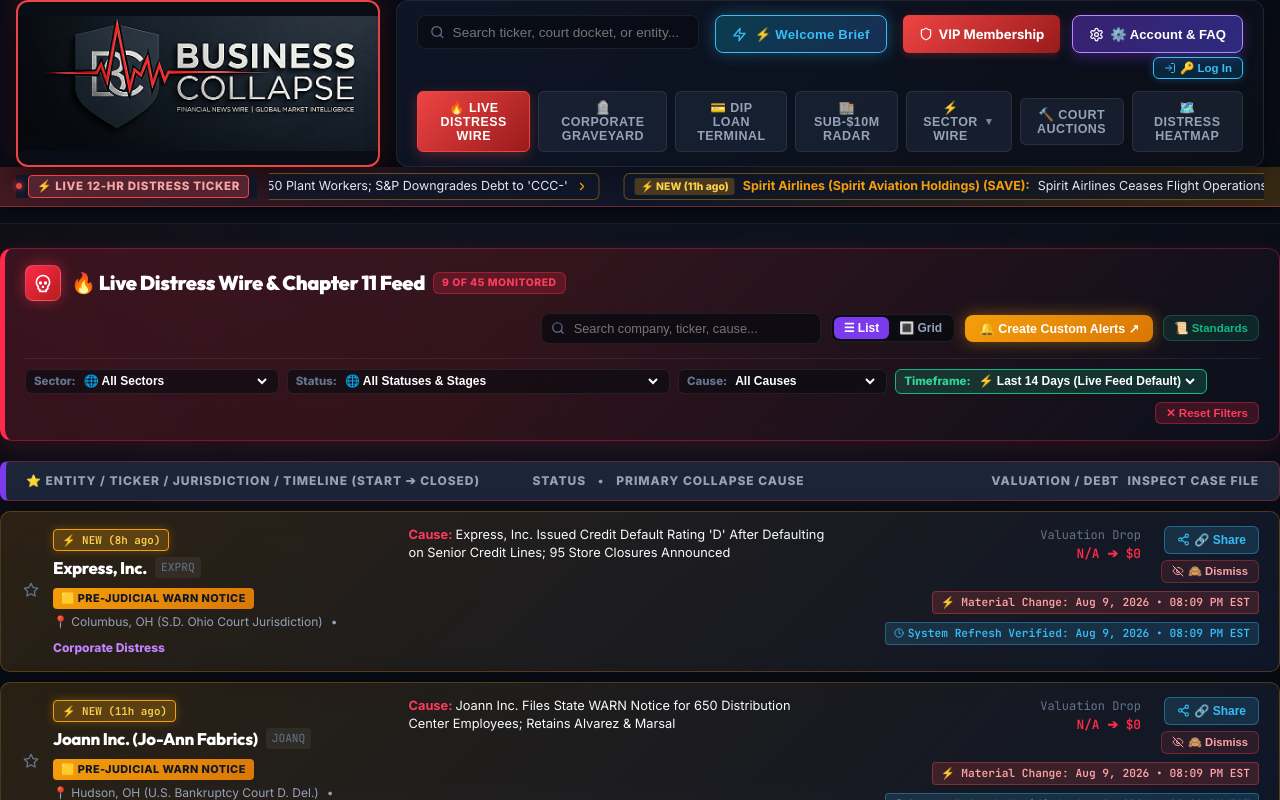
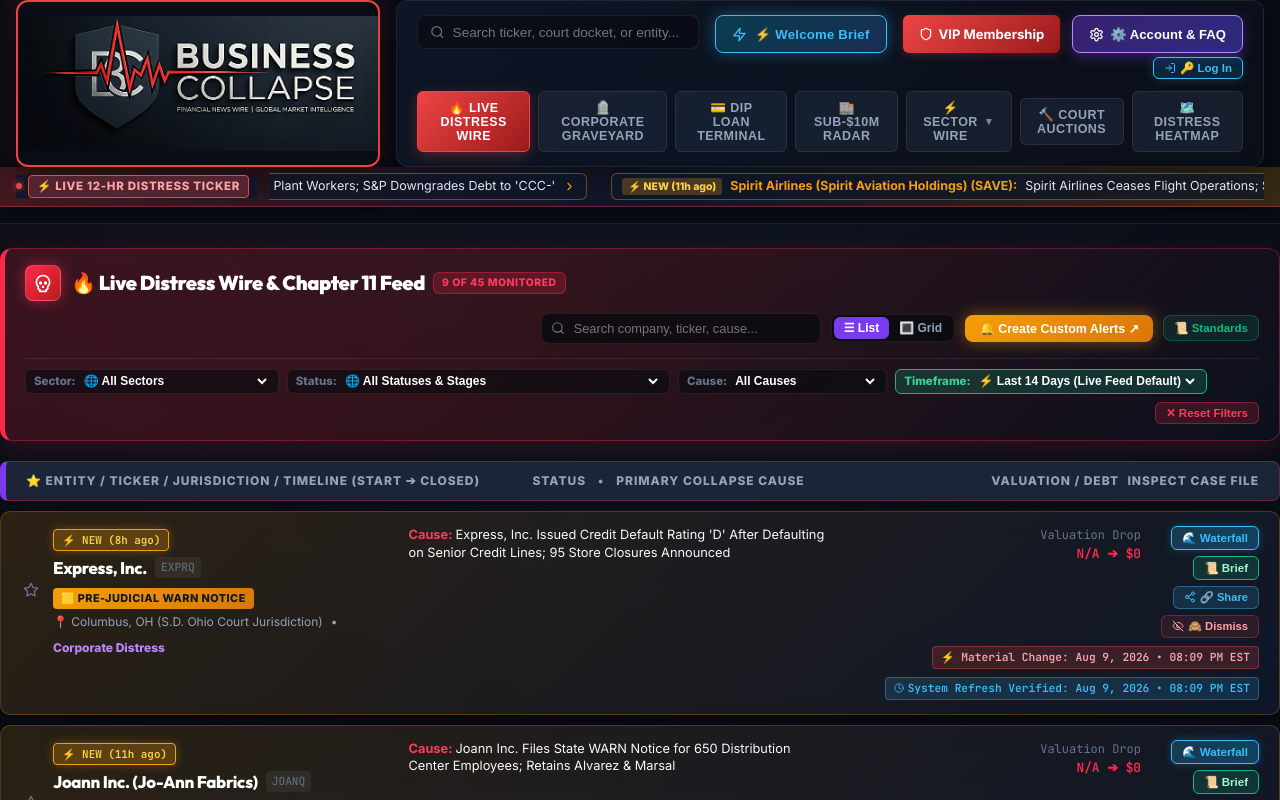
Before and after one commit to dlc92126/BusinessCollapse.Com, a React (Vite) app: page / in a window 1280 px wide. Shown: the top 800 px of the page. Built offline with nearby package versions, Linux system fonts and the light colour scheme.

Commit message:
feat: expose Waterfall and Brief action buttons on main card views

```diff
--- a/src/App.jsx
+++ b/src/App.jsx
@@ -699,6 +699,8 @@
             dismissedCompanyIds={dismissedCompanyIds}
             toggleDismissCompany={toggleDismissCompany}
             activeTab={activeTab}
+            onOpenWaterfall={handleOpenWaterfall}
+            onOpenDiligenceBrief={handleOpenDiligenceBrief}
 
 
 
--- a/src/components/CompanyGraveyard.jsx
+++ b/src/components/CompanyGraveyard.jsx
@@ -23,7 +23,9 @@
   onOpenShare,
   dismissedCompanyIds = [],
   toggleDismissCompany,
-  activeTab
+  activeTab,
+  onOpenWaterfall,
+  onOpenDiligenceBrief
 }) {
 
   const [statusFilter, setStatusFilter] = useState('ALL');
@@ -742,6 +744,57 @@
                       </div>
 
                       <div style={{ display: 'flex', flexDirection: 'column', gap: '6px', alignItems: 'flex-end' }}>
+                        {onOpenWaterfall && (
+                          <button
+                            onClick={(e) => {
+                              e.stopPropagation();
+                              onOpenWaterfall(company);
+                            }}
+                            style={{
+                              background: 'linear-gradient(135deg, rgba(56, 189, 248, 0.2) 0%, rgba(14, 165, 233, 0.3) 100%)',
+                              color: '#38BDF8',
+                              border: '1px solid #38BDF8',
+                              padding: '4px 10px',
+                              borderRadius: '6px',
+                              fontSize: '0.72rem',
+                              fontWeight: 900,
+                              cursor: 'pointer',
+                              display: 'inline-flex',
+                              alignItems: 'center',
+                              gap: '4px',
+                              boxShadow: '0 0 8px rgba(56, 189, 248, 0.25)'
+                            }}
+                            title="Launch Creditor Recovery Waterfall Simulator"
+                          >
+                            🌊 Waterfall
+                          </button>
+                        )}
+
+                        {onOpenDiligenceBrief && (
+                          <button
+                            onClick={(e) => {
+                              e.stopPropagation();
+                              onOpenDiligenceBrief(company);
+                            }}
+                            style={{
+                              background: 'rgba(16, 185, 129, 0.18)',
+                              color: '#A7F3D0',
+                              border: '1px solid #10B981',
+                              padding: '4px 10px',
+                              borderRadius: '6px',
+                              fontSize: '0.72rem',
+                              fontWeight: 900,
+                              cursor: 'pointer',
+                              display: 'inline-flex',
+                              alignItems: 'center',
+                              gap: '4px'
+                            }}
+                            title="View Section 363 Diligence Brief"
+                          >
+                            📜 Brief
+                          </button>
+                        )}
+
                         {onOpenShare && (
                           <button
                             onClick={(e) => {
@@ -752,9 +805,9 @@
                               background: 'rgba(56, 189, 248, 0.15)',
                               color: '#38BDF8',
                               border: '1px solid rgba(56, 189, 248, 0.4)',
-                              padding: '6px 12px',
+                              padding: '4px 10px',
                               borderRadius: '6px',
-                              fontSize: '0.75rem',
+                              fontSize: '0.7rem',
                               fontWeight: 800,
                               cursor: 'pointer',
                               display: 'inline-flex',
@@ -763,7 +816,7 @@
                             }}
                             title="Share asset dossier across social platforms or copy direct link"
                           >
-                            <Share2 size={13} /> 🔗 Share
+                            <Share2 size={12} /> 🔗 Share
                           </button>
                         )}
 
```
